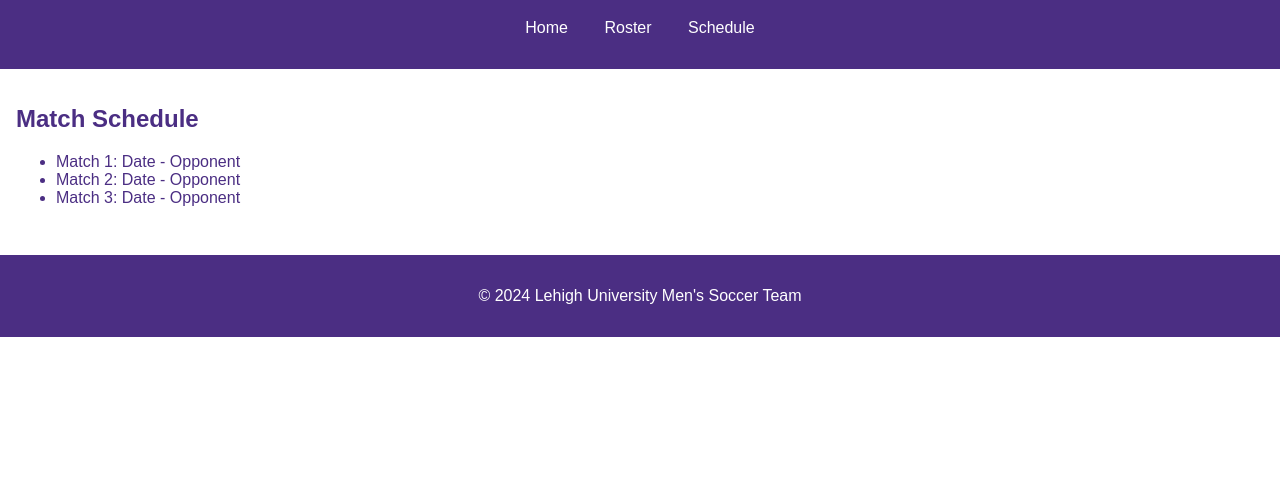
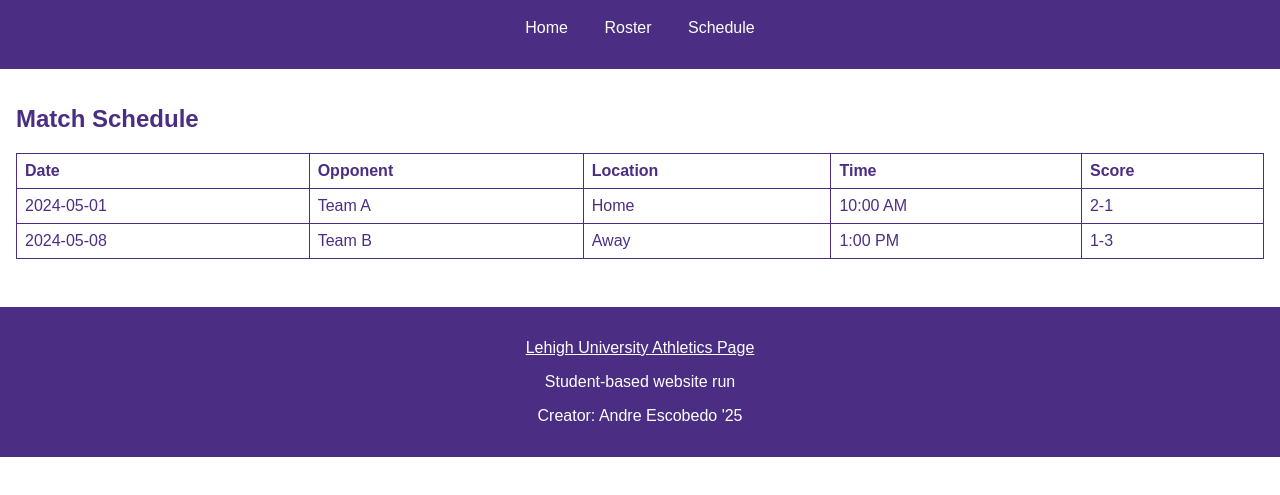
Before and after one commit to AndreEscobedo/lehigh-mens-club-soccer-team, a plain HTML site: page schedule.html in a window 1280 px wide. Shown: the part 77-572 px from the top of the page. Drawn offline with Linux system fonts and the light colour scheme.

Commit message:
schedule.html

```diff
--- a/schedule.html
+++ b/schedule.html
@@ -18,18 +18,42 @@
         </nav>
     </header>
     <main>
-        <section id="schedule">
+        <section id="schedule" class="schedule">
             <h2>Match Schedule</h2>
-            <ul>
-                <li>Match 1: Date - Opponent</li>
-                <li>Match 2: Date - Opponent</li>
-                <li>Match 3: Date - Opponent</li>
-                <!-- Add more matches as needed -->
-            </ul>
+            <table>
+                <thead>
+                    <tr>
+                        <th>Date</th>
+                        <th>Opponent</th>
+                        <th>Location</th>
+                        <th>Time</th>
+                        <th>Score</th>
+                    </tr>
+                </thead>
+                <tbody>
+                    <tr>
+                        <td>2024-05-01</td>
+                        <td>Team A</td>
+                        <td>Home</td>
+                        <td>10:00 AM</td>
+                        <td>2-1</td>
+                    </tr>
+                    <tr>
+                        <td>2024-05-08</td>
+                        <td>Team B</td>
+                        <td>Away</td>
+                        <td>1:00 PM</td>
+                        <td>1-3</td>
+                    </tr>
+                    <!-- Add more matches as needed -->
+                </tbody>
+            </table>
         </section>
     </main>
     <footer>
-        <p>&copy; 2024 Lehigh University Men's Soccer Team</p>
+        <p><a href="https://lehighsports.com/" target="_blank">Lehigh University Athletics Page</a></p>
+        <p>Student-based website run</p>
+        <p>Creator: Andre Escobedo '25</p>
     </footer>
 </body>
 </html>
```
